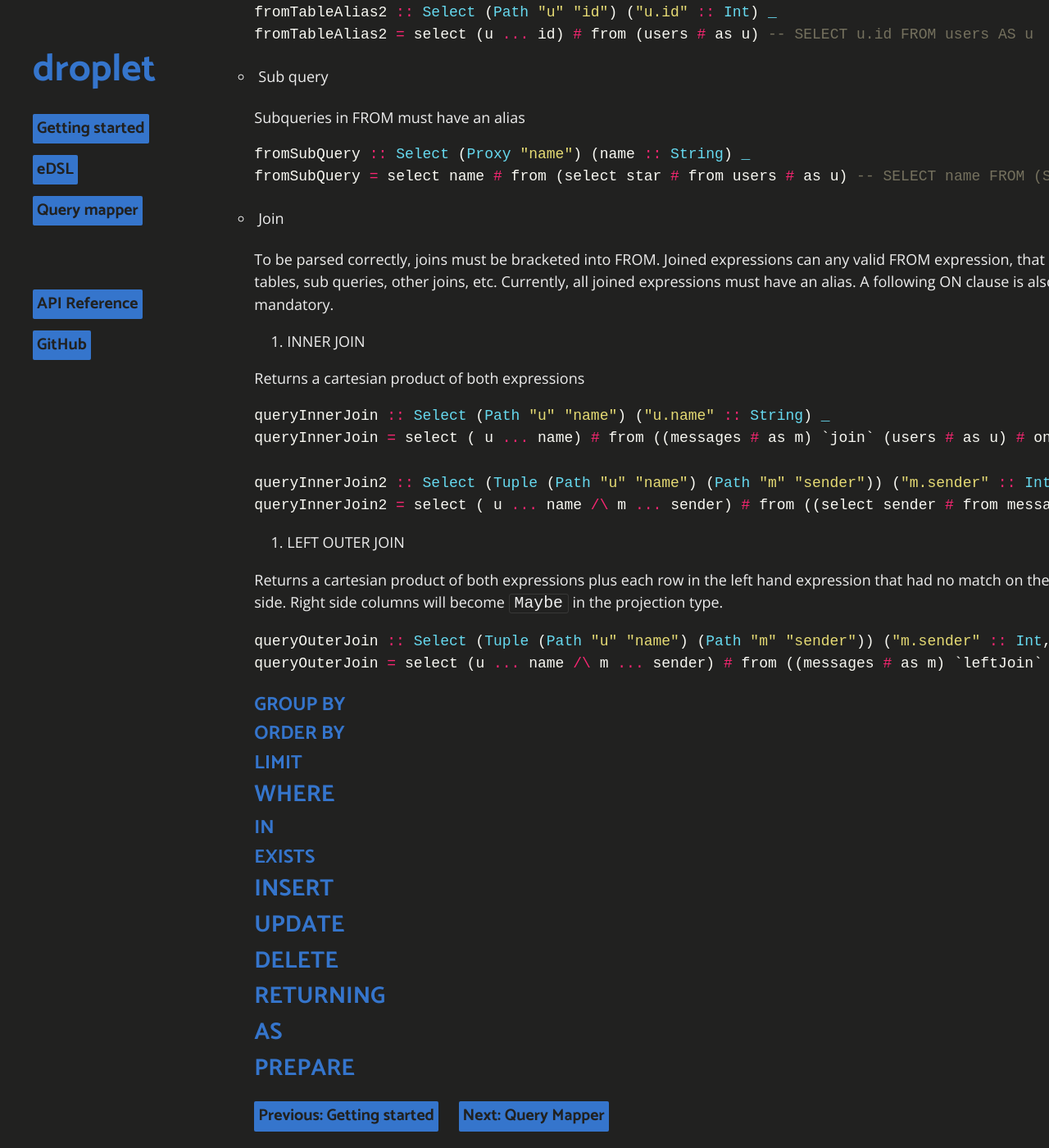
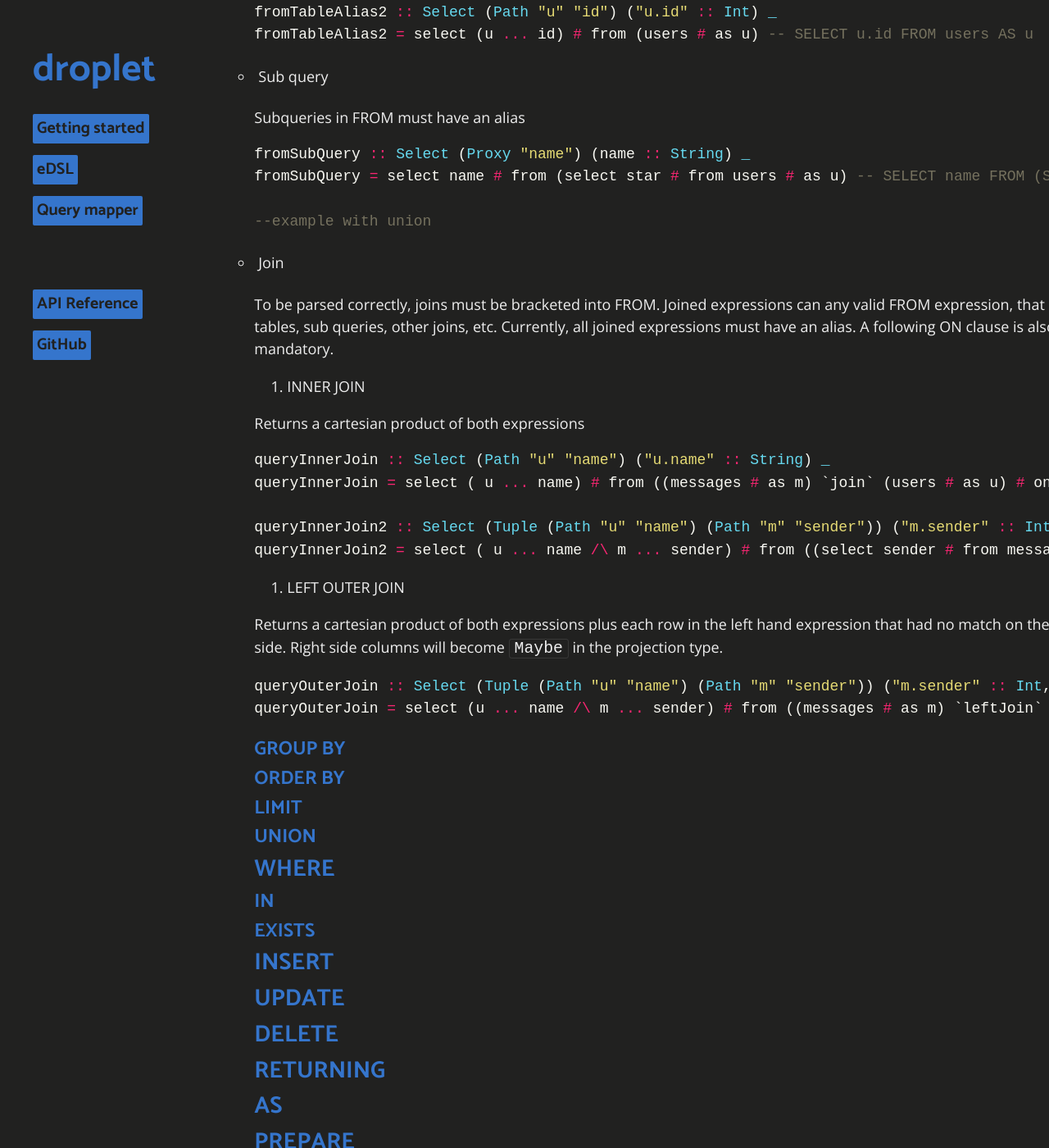
Before and after one commit to easafe/purescript-droplet, a Jekyll site: the page built from docs/edsl.md, in a window 1280 px wide and 1400 px high, scrolled down 4234 px. Shown: the whole window at 82% size. Built offline with Jekyll 4.4.1, drawn with Linux system fonts in a browser that asks for light colours.

Commit message:
UNIONize

````diff
--- a/docs/edsl.md
+++ b/docs/edsl.md
@@ -193,6 +193,8 @@ Subqueries in FROM must have an alias
 ```haskell
 fromSubQuery :: Select (Proxy "name") (name :: String) _
 fromSubQuery = select name # from (select star # from users # as u) -- SELECT name FROM (SELECT * FROM users) AS u
+
+--example with union
 ```
 
 * Join
@@ -226,6 +228,8 @@ queryOuterJoin = select (u ... name /\ m ... sender) # from ((messages # as m) `
 
 ### LIMIT
 
+### UNION
+
 ## WHERE
 
 ### IN
````
Also changed, not shown: 8 other files.
